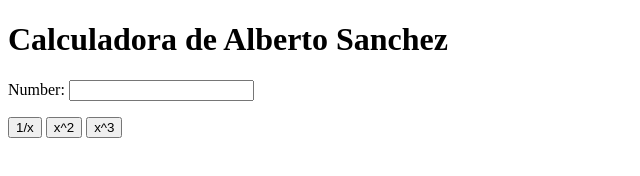
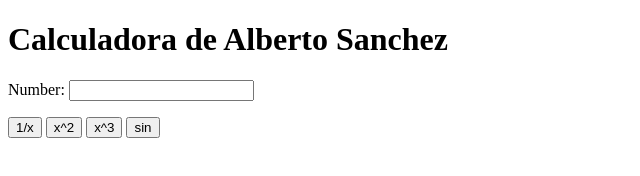
Before and after one commit to albertosanchezdelgado/my_calculator_2, a plain HTML site: page index.html in a window 1280 px wide. Shown: the full height of the page, 0-640 px from the left. Drawn offline with Linux system fonts and the light colour scheme.

Commit message:
sin(x) button

```diff
--- a/index.html
+++ b/index.html
@@ -12,6 +12,7 @@
 			<button onclick="inverse()"> 1/x </button>
 			<button onclick="square()"> x^2 </button>
 			<button onclick="cube()"> x^3 </button>
+			<button onclick="sine()"> sin </button>
 		</p>
 		<script type="text/javascript">
 			function cube() {
@@ -25,6 +26,9 @@
 			function inverse() {
 				var num = document.getElementById("n1");
 				num.value = 1/num.value;
+			}function sine() {
+				var num = document.getElementById("n1");
+				num.value = Math.sin(num.value);
 			}
 		</script>
 	</body>
```
